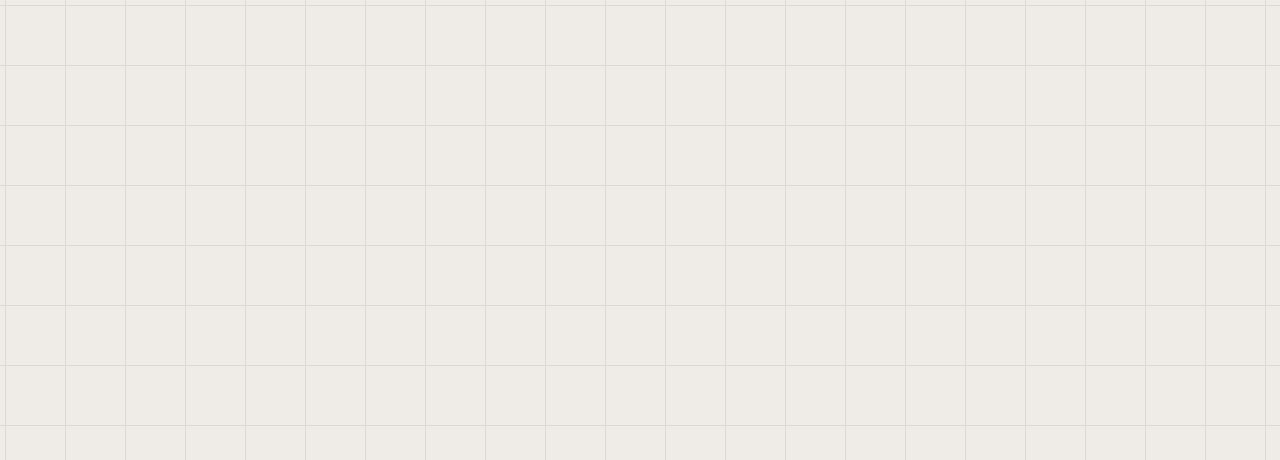
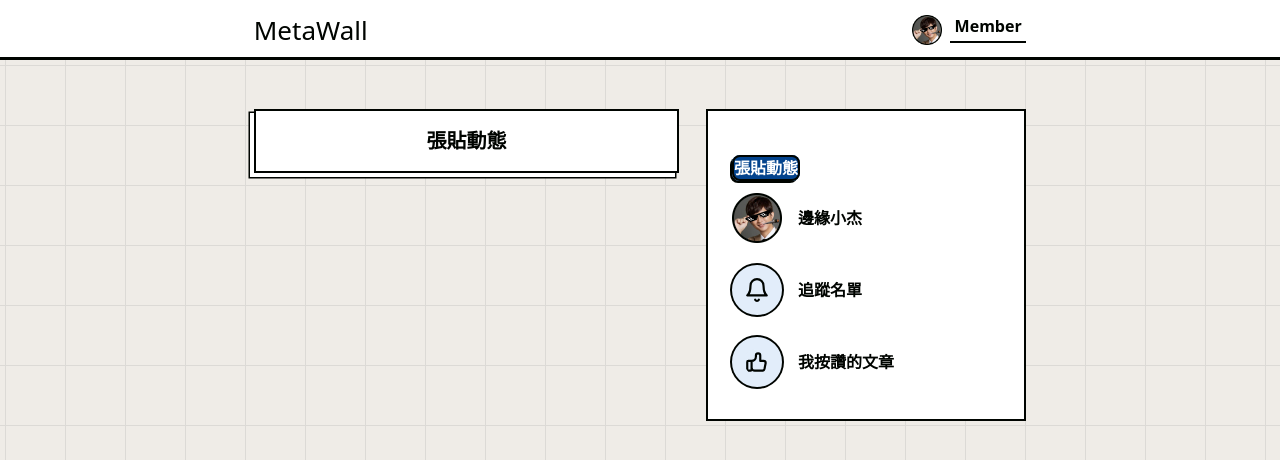
Before and after one commit to callumzhong/metawall-frontend, a React (Create React App) app: page /post in a window 1280 px wide. Before the commit this address had no page. Shown: the top 460 px of the page. Built offline with nearby package versions, Linux system fonts and the light colour scheme; the HTML template or start-up script is replaced by a standard one; what tailwindcss-debug-screens would draw is missing.

Commit message:
refactor: 移除不需要的程式碼

```diff
--- a/package.json
+++ b/package.json
@@ -3,10 +3,12 @@
   "version": "0.1.0",
   "private": true,
   "dependencies": {
+    "@lexical/react": "^0.2.9",
     "@testing-library/jest-dom": "^5.16.4",
     "@testing-library/react": "^13.1.1",
     "@testing-library/user-event": "^13.5.0",
     "clsx": "^1.1.1",
+    "lexical": "^0.2.9",
     "prop-types": "^15.8.1",
     "react": "^18.1.0",
     "react-dom": "^18.1.0",
--- a/src/App.js
+++ b/src/App.js
@@ -1,13 +1,15 @@
-import Home from 'pages/Home';
-import Login from 'pages/Login';
-import Register from 'pages/Register';
+import HomePage from 'pages/Home';
+import LoginPage from 'pages/Login';
+import PostNewsFeedPage from 'pages/PostNewsFeed';
+import RegisterPage from 'pages/Register';
 import { Route, Routes } from 'react-router-dom';
 function App() {
 	return (
 		<Routes>
-			<Route path='/' element={<Home />} />
-			<Route path='/login' element={<Login />} />
-			<Route path='/register' element={<Register />} />
+			<Route path='/' element={<HomePage />} />
+			<Route path='/post' element={<PostNewsFeedPage />} />
+			<Route path='/login' element={<LoginPage />} />
+			<Route path='/register' element={<RegisterPage />} />
 		</Routes>
 	);
 }
--- a/src/pages/Home.jsx
+++ b/src/pages/Home.jsx
@@ -3,7 +3,7 @@ import PostNewsFeed from 'stories/components/postNewsFeed/PostNewsFeed';
 import SearchBar from 'stories/components/searchBar/SearchBar';
 import PageLayout from 'stories/layouts/PageLayout';
 
-const Home = (props) => {
+const HomePage = (props) => {
 	return (
 		<PageLayout>
 			<div className='flex-[0.6133]'>
@@ -20,4 +20,4 @@ const Home = (props) => {
 	);
 };
 
-export default Home;
+export default HomePage;
--- a/src/pages/Login.jsx
+++ b/src/pages/Login.jsx
@@ -2,7 +2,7 @@ import LoginForm from 'stories/components/loginForm/LoginForm';
 import SignInLayout from 'stories/layouts/SignInLayout';
 import LoginBanner from 'stories/modules/loginBanner/loginBanner';
 
-const Login = () => {
+const LoginPage = () => {
 	return (
 		<SignInLayout>
 			<LoginBanner className='hidden lg:block' />
@@ -11,4 +11,4 @@ const Login = () => {
 	);
 };
 
-export default Login;
+export default LoginPage;
--- /dev/null
+++ b/src/pages/PostNewsFeed.jsx
@@ -0,0 +1,21 @@
+import PostNewsFeed from 'stories/components/postNewsFeed/PostNewsFeed';
+import PageLayout from 'stories/layouts/PageLayout';
+import DoubleLayer from 'stories/modules/doubleLayer/DoubleLayer';
+
+const PostNewsFeedPage = () => {
+	return (
+		<PageLayout>
+			<div className='flex-[0.6133]'>
+				<DoubleLayer
+					mode='left'
+					className='mb-6 bg-white py-[1.125rem] text-center font-azeret text-xl font-bold leading-6'
+				>
+					張貼動態
+				</DoubleLayer>
+			</div>
+			<PostNewsFeed />
+		</PageLayout>
+	);
+};
+
+export default PostNewsFeedPage;
--- a/src/pages/Register.jsx
+++ b/src/pages/Register.jsx
@@ -2,7 +2,7 @@ import RegisterFrom from 'stories/components/registerFrom/RegisterFrom';
 import SignInLayout from 'stories/layouts/SignInLayout';
 import LoginBanner from 'stories/modules/loginBanner/loginBanner';
 
-const Register = (props) => {
+const RegisterPage = (props) => {
 	return (
 		<SignInLayout>
 			<LoginBanner className='hidden lg:block' />
@@ -11,4 +11,4 @@ const Register = (props) => {
 	);
 };
 
-export default Register;
+export default RegisterPage;
--- a/src/stories/components/postnewsFeed/PostNewsFeed.jsx
+++ b/src/stories/components/postnewsFeed/PostNewsFeed.jsx
@@ -9,6 +9,8 @@ const PostNewsFeed = ({ mode, className, ...props }) => {
 	return (
 		<Card position='sticky-lg' className='flex-[0.3867] px-6 py-8'>
 			<Button
+				tag='link'
+				to='/post'
 				theme='primary'
 				mode='shadow'
 				type='submit'
--- a/src/stories/modules/button/Button.jsx
+++ b/src/stories/modules/button/Button.jsx
@@ -1,5 +1,7 @@
 import clsx from 'clsx';
 import PropTypes from 'prop-types';
+import { Link } from 'react-router-dom';
+
 const styles = {
 	'theme--primary':
 		'bg-dark-blue font-bold text-white hover:bg-golden-dream hover:text-black',
@@ -7,10 +9,10 @@ const styles = {
 	'mode--shadow': 'shadow-[-2px_2px_0px_#000400] border-2 border-black',
 	'mode--outline': 'border-2 border-[#808080]',
 };
-
-const Button = ({ className, mode, theme, type, ...props }) => {
+const Button = ({ tag, className, mode, theme, type, ...props }) => {
+	const DynamicTagName = tag === 'link' ? Link : tag;
 	return (
-		<button
+		<DynamicTagName
 			className={clsx(
 				'rounded-lg text-center font-azeret leading-[3.125rem]',
 				styles[`mode--${mode}`],
@@ -18,13 +20,16 @@ const Button = ({ className, mode, theme, type, ...props }) => {
 				className,
 			)}
 			type={type}
-		>
-			{props.children}
-		</button>
+			{...props}
+		/>
 	);
 };
 
+Button.defaultProps = {
+	tag: 'button',
+};
 Button.prototype = {
+	tag: PropTypes.string,
 	theme: PropTypes.oneOf(['primary', 'secondary']),
 	mode: PropTypes.oneOf(['shadow', 'outline']),
 	className: PropTypes.string,
--- a/src/stories/modules/doubleLayer/DoubleLayer.jsx
+++ b/src/stories/modules/doubleLayer/DoubleLayer.jsx
@@ -7,15 +7,13 @@ const classes = {
 		'border-2 border-black shadow-[4px_4px_0px_white,4px_4px_0px_1.5px_#000400]',
 };
 
-const DoubleLayer = ({ tag, mode, className, children, ...props }) => {
+const DoubleLayer = ({ tag, mode, className, ...props }) => {
 	const DynamicTagName = tag;
 	return (
 		<DynamicTagName
 			className={clsx(classes[`mode--${mode}`], className)}
 			{...props}
-		>
-			{children}
-		</DynamicTagName>
+		/>
 	);
 };
 
--- a/src/stories/modules/select/select.jsx
+++ b/src/stories/modules/select/select.jsx
@@ -10,9 +10,7 @@ const Select = ({ mode, className, ...props }) => {
 		<select
 			className={clsx(styles.select, classes[`mode--${mode}`], className)}
 			{...props}
-		>
-			{props.children}
-		</select>
+		/>
 	);
 };
 
--- /dev/null
+++ b/src/stories/modules/textarea/Textarea.jsx
@@ -0,0 +1,5 @@
+const Textarea = ({ className, ...props }) => {
+	return <textarea className='' {...props} />;
+};
+
+export default Textarea;
```
Also changed, not shown: 1 other file (tests, documents, lock files or other folders).
